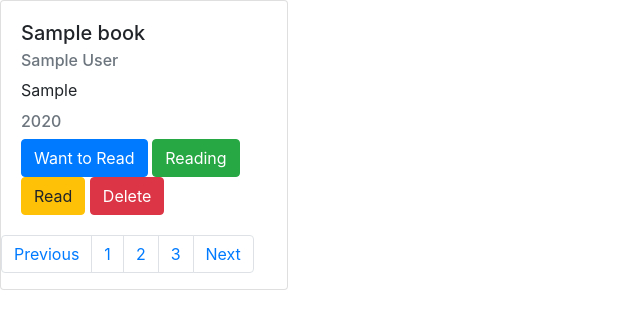
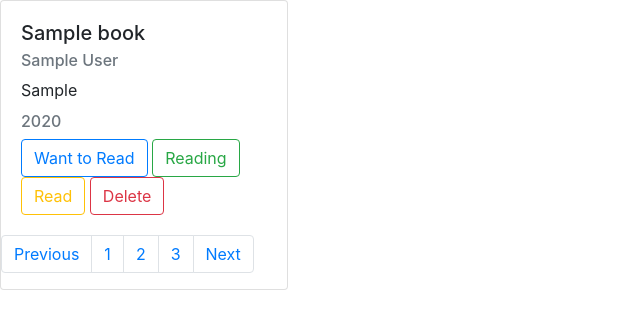
Before and after one commit to alikillen/Libro_app, a Node server app: page /books in a window 1280 px wide. Shown: the part 56-385 px from the top of the page, without its empty margins (0-640 px from the left). Run offline with Node 20, Linux system fonts and the light colour scheme; tables that the repository leaves empty hold one stand-in row (values such as "Sample post"); some libraries are stand-ins or nearby versions.

Commit message:
editing buttons

```diff
--- a/views/books.handlebars
+++ b/views/books.handlebars
@@ -6,10 +6,10 @@
         <h6 class="card-subtitle mb-2 text-muted">{{ this.author }}</h6>
         <p class="card-text">{{ this.category }}</p>
         <h6 class="card-subtitle mb-2 text-muted">{{ this.published_year }}</h6>
-        <button type="button" class="btn btn-primary">Want to Read</button>
-        <button type="button" class="btn btn-success">Reading</button>
-        <button type="button" class="btn btn-warning">Read</button>
-        <button type="button" class="btn btn-danger">Delete</button>
+        <button type="button" class="btn btn-outline-primary">Want to Read</button>
+        <button type="button" class="btn btn-outline-success">Reading</button>
+        <button type="button" class="btn btn-outline-warning">Read</button>
+        <button type="button" class="btn btn-outline-danger">Delete</button>
       </div>
   {{/each}}
 
```
